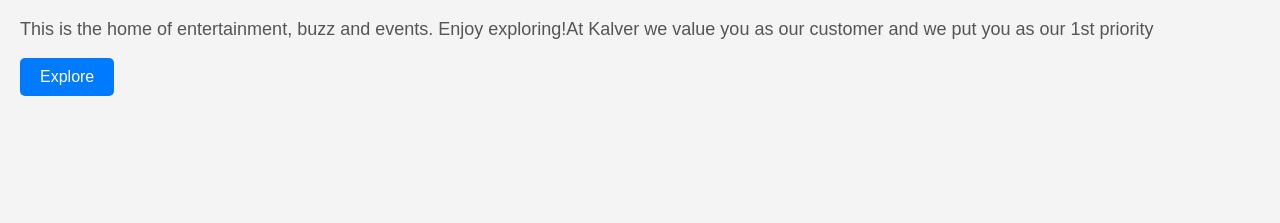
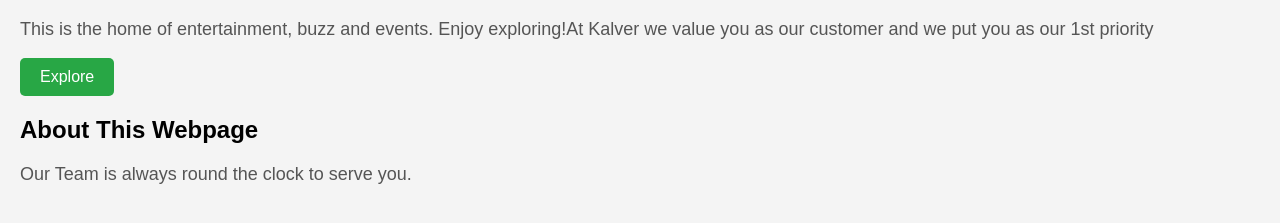
Before and after one commit to 6am6ino/Pycharm-HTML-Css, a plain HTML site: page Index.html in a window 1280 px wide. Shown: the part 81-304 px from the top of the page. Drawn offline with Linux system fonts and the light colour scheme.

Commit message:
Added new section to HTML and changed button color

```diff
--- a/Index.html
+++ b/Index.html
@@ -17,6 +17,11 @@
 
     <button class="styled-button">Explore</button>
 
+    <section>
+        <h2>About This Webpage</h2>
+        <p>Our Team is always round the clock to serve you.</p>
+    </section>
+
 
 
 
--- a/Styles.css
+++ b/Styles.css
@@ -29,3 +29,7 @@ p {
 .styled-button:hover {
     background-color: #0056b3; /* Darker shade on hover */
 }
+
+.styled-button {
+    background-color: #28a745; /* Changed to green */
+}
```
